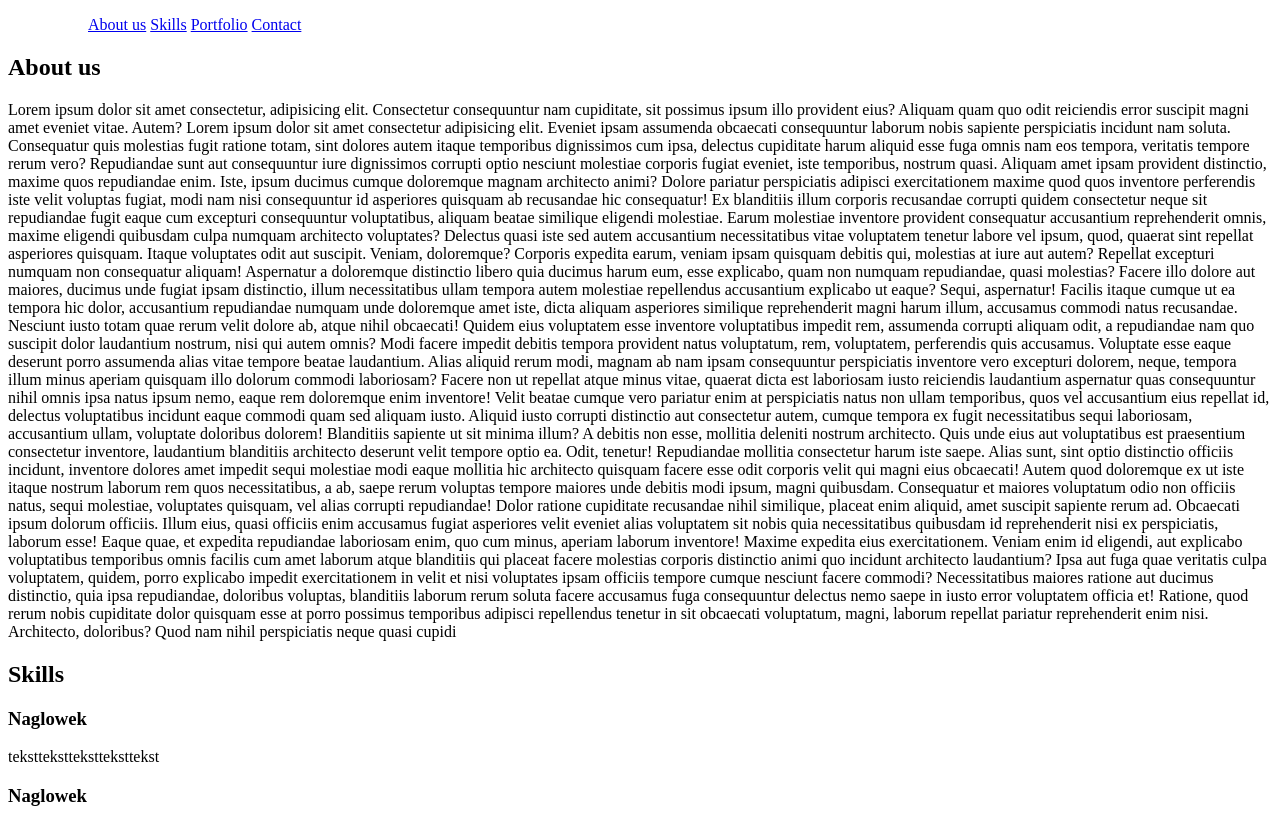
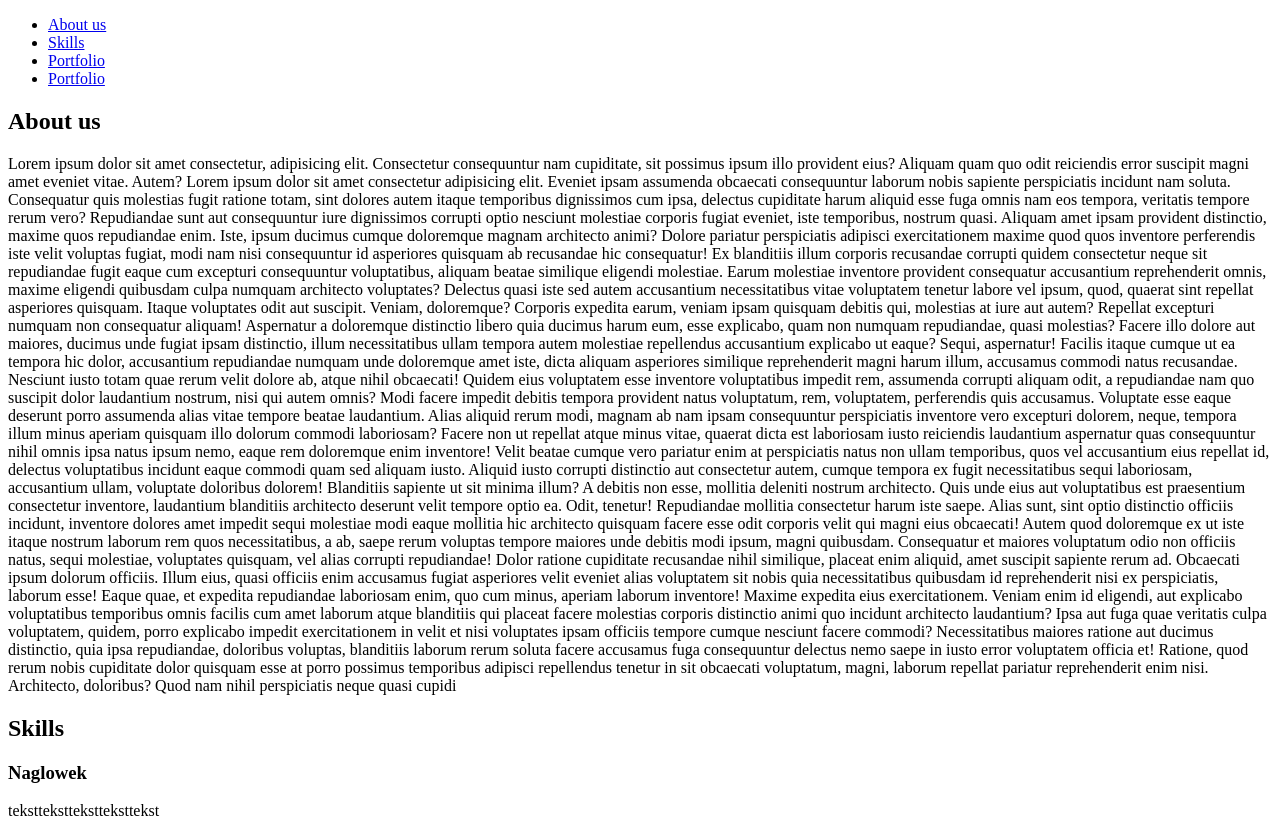
Before and after one commit to dagawas/20-html-prosta-strona, a plain HTML site: page index.html in a window 1280 px wide. Shown: the top 823 px of the page. Drawn offline with Linux system fonts and the light colour scheme.

Commit message:
wprowadzenie zmian w pliku html

```diff
--- a/index.html
+++ b/index.html
@@ -11,17 +11,15 @@
 <body>
 
     <!--nav.>ul.>li*4>a-->
-    <menu>
-        <ul class="menu">
-            <a href="#about-us">About us</a>
 
-            <a href="#skills">Skills</a>
-
-            <a href="#portfolio">Portfolio</a>
-
-            <a href="#contact">Contact</a>
+    <nav>
+        <ul>
+            <li> <a href="#about-us">About us</a></li>
+            <li> <a href="#skills">Skills</a></li>
+            <li> <a href="#portfolio">Portfolio</a></li>
+            <li> <a href="#portfolio">Portfolio</a></li>
         </ul>
-    </menu>
+    </nav>
 
     <section id="about-us">
         <h1>About us</h1>
@@ -103,9 +101,9 @@
 
     <section id="portfolio">
         <h3>Portfolio</h3>
-        <div class="portfolio-item"></div><img src="https://m.media-amazon.com/images/I/71uQuT3t47L.jpg">
-        <div class="portfolio-item"></div><img src="https://m.media-amazon.com/images/I/71uQuT3t47L.jpg">
-        <div class="portfolio-item"></div><img src="https://m.media-amazon.com/images/I/71uQuT3t47L.jpg">
+        <div class="portfolio-item"> <img src="https://m.media-amazon.com/images/I/71uQuT3t47L.jpg"></div>
+        <div class="portfolio-item"> <img src="https://m.media-amazon.com/images/I/71uQuT3t47L.jpg"></div>
+        <div class="portfolio-item"> <img src="https://m.media-amazon.com/images/I/71uQuT3t47L.jpg"></div>
     </section>
 
 
```
